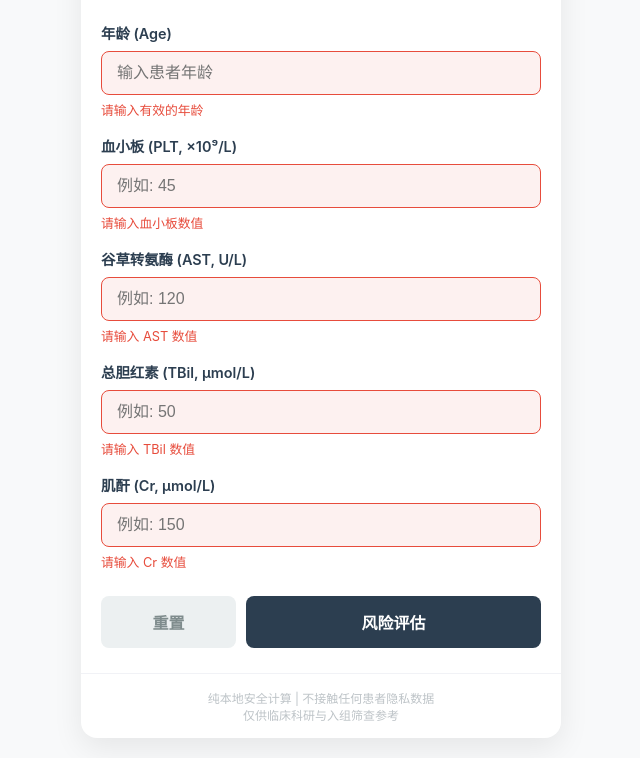
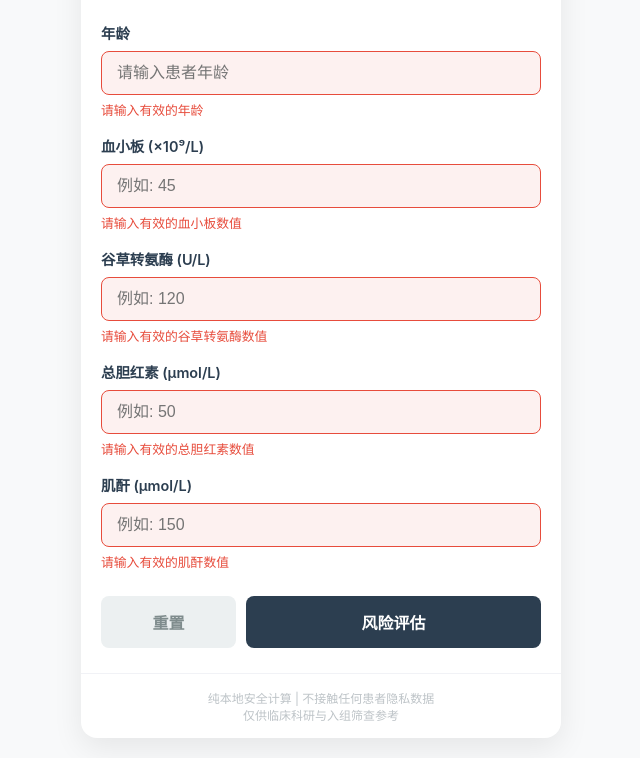
Before and after one commit to CYY622/Rickettsia-predictor, a plain HTML site: page index.html in a window 1280 px wide. Both pictures are taken after a click on the button "风险评估". Shown: the part 123-881 px from the top of the page, without its empty margins (319-959 px from the left). Drawn offline with Linux system fonts and the light colour scheme.

Commit message:
Update index.html

```diff
--- a/index.html
+++ b/index.html
@@ -3,7 +3,7 @@
 <head>
     <meta charset="UTF-8">
     <meta name="viewport" content="width=device-width, initial-scale=1.0, maximum-scale=1.0, user-scalable=no">
-    <title>Severe rickettsia-predictor</title>
+    <title>立克次体病风险预测模型</title>
     <style>
         :root {
             --primary-color: #2c3e50;
@@ -38,7 +38,7 @@
         }
         .header h1 {
             margin: 0;
-            font-size: 1.35rem; /* 调整为适合中文的大小 */
+            font-size: 1.35rem;
             letter-spacing: 1px;
         }
         .header p {
@@ -172,42 +172,42 @@
 
     <div class="form-body">
         <div class="input-group">
-            <label>年龄 (Age)</label>
+            <label>年龄</label>
             <div class="input-wrapper" id="wrap-age">
-                <input type="number" id="val-age" placeholder="输入患者年龄" min="0" step="1">
+                <input type="number" id="val-age" placeholder="请输入患者年龄" min="0" step="1">
                 <div class="error-msg" id="err-age">请输入有效的年龄</div>
             </div>
         </div>
 
         <div class="input-group">
-            <label>血小板 (PLT, ×10⁹/L)</label>
+            <label>血小板 (×10⁹/L)</label>
             <div class="input-wrapper" id="wrap-plt">
                 <input type="number" id="val-plt" placeholder="例如: 45" min="0" step="1">
-                <div class="error-msg" id="err-plt">请输入血小板数值</div>
+                <div class="error-msg" id="err-plt">请输入有效的血小板数值</div>
             </div>
         </div>
 
         <div class="input-group">
-            <label>谷草转氨酶 (AST, U/L)</label>
+            <label>谷草转氨酶 (U/L)</label>
             <div class="input-wrapper" id="wrap-ast">
                 <input type="number" id="val-ast" placeholder="例如: 120" min="0" step="0.1">
-                <div class="error-msg" id="err-ast">请输入 AST 数值</div>
+                <div class="error-msg" id="err-ast">请输入有效的谷草转氨酶数值</div>
             </div>
         </div>
 
         <div class="input-group">
-            <label>总胆红素 (TBil, μmol/L)</label>
+            <label>总胆红素 (μmol/L)</label>
             <div class="input-wrapper" id="wrap-tbil">
                 <input type="number" id="val-tbil" placeholder="例如: 50" min="0" step="0.1">
-                <div class="error-msg" id="err-tbil">请输入 TBil 数值</div>
+                <div class="error-msg" id="err-tbil">请输入有效的总胆红素数值</div>
             </div>
         </div>
 
         <div class="input-group">
-            <label>肌酐 (Cr, μmol/L)</label>
+            <label>肌酐 (μmol/L)</label>
             <div class="input-wrapper" id="wrap-cr">
                 <input type="number" id="val-cr" placeholder="例如: 150" min="0" step="0.1">
-                <div class="error-msg" id="err-cr">请输入 Cr 数值</div>
+                <div class="error-msg" id="err-cr">请输入有效的肌酐数值</div>
             </div>
         </div>
 
@@ -217,7 +217,7 @@
         </div>
 
         <div id="result-box">
-            <div class="prob-title">Sepsis 发生概率</div>
+            <div class="prob-title">脓毒血症发生概率</div>
             <div class="prob-value" id="prob-display">0.0%</div>
             <div class="clinical-advice" id="advice-display"></div>
         </div>
@@ -266,7 +266,7 @@
 
         if (hasError) return;
 
-        // 底层模型回归公式
+        // 底层回归模型数学公式 (代码内部变量不影响界面显示)
         const Z = 0.922435
                 + (0.029720 * data.age)
                 - (0.047621 * data.plt)
@@ -284,7 +284,7 @@
         resultBox.style.display = 'block';
         probDisplay.innerText = probPercent + '%';
 
-        // 核心临床分层逻辑
+        // 核心临床分层与科研留样决策逻辑（全中文规范版）
         if (P >= 0.80) {
             resultBox.style.backgroundColor = '#ffeaa7';
             resultBox.style.border = '2px solid #e17055';
@@ -292,9 +292,9 @@
             resultBox.style.color = '#d63031';
 
             if (data.plt <= 50) {
-                adviceDisplay.innerHTML = '🚨 极高危预警 (典型 Phenotype 3 特征)<br><br>【入组决策】<br>Sepsis 风险极高，且伴随重度血小板消耗，符合内皮崩解极危重表型。<br><br>👉 <strong>强烈建议立即启动 PBMC 及血浆留样流程，锁定多组学核心研究对象！</strong>';
+                adviceDisplay.innerHTML = '🚨 极高危预警 (典型表型 3 特征)<br><br>【入组决策】<br>脓毒血症风险极高，且伴随重度血小板消耗，符合内皮崩解极危重表型。<br><br>👉 <strong>强烈建议立即启动 PBMC 及血浆留样流程，锁定多组学核心研究对象！</strong>';
             } else {
-                adviceDisplay.innerHTML = '🚨 极高危预警 (多脏器受损驱动)<br><br>【入组决策】<br>综合脏器衰竭风险极高，虽非典型 Phenotype 3，但具有极高的科研价值。<br><br>👉 <strong>建议立即进行 PBMC留样，作为极危重组别的重要对照。</strong>';
+                adviceDisplay.innerHTML = '🚨 极高危预警 (多脏器受损驱动)<br><br>【入组决策】<br>综合脏器衰竭风险极高，虽非典型表型 3，但具有极高的科研价值。<br><br>👉 <strong>建议立即进行 PBMC留样，作为极危重组别的重要对照。</strong>';
             }
         }
         else if (P >= 0.50 || data.plt <= 100) {
@@ -302,14 +302,14 @@
             resultBox.style.border = '2px solid #e17055';
             probDisplay.style.color = '#2d3436';
             resultBox.style.color = '#2d3436';
-            adviceDisplay.innerHTML = '⚠️ 中高危预警 (倾向 Phenotype 2 进展期)<br><br>【入组决策】<br>患者正处于脏器受损进展期或重度血小板消耗边缘。<br><br>👉 <strong>建议密切关注指标动态，可酌情留取 PBMC样本作为疾病演变过程的中间态队列样本。</strong>';
+            adviceDisplay.innerHTML = '⚠️ 中高危预警 (倾向表型 2 进展期)<br><br>【入组决策】<br>患者正处于脏器受损进展期或重度血小板消耗边缘。<br><br>👉 <strong>建议密切关注指标动态，可酌情留取 PBMC样本作为疾病演变过程的中间态队列样本。</strong>';
         }
         else {
             resultBox.style.backgroundColor = '#55efc4';
             resultBox.style.border = '2px solid #00b894';
             probDisplay.style.color = '#2d3436';
             resultBox.style.color = '#2d3436';
-            adviceDisplay.innerHTML = '✅ 低危评估 (符合 Phenotype 1 特征)<br><br>【入组决策】<br>病情相对稳定，尚未出现重度多脏器受损趋势。<br><br>👉 <strong>暂不作为极危重机制研究的首选靶向对象，不强制要求留取特异性标本。</strong>';
+            adviceDisplay.innerHTML = '✅ 低危评估 (符合 表型 1 特征)<br><br>【入组决策】<br>病情相对稳定，尚未出现重度多脏器受损趋势。<br><br>👉 <strong>暂不作为极危重机制研究的首选靶向对象，不强制要求留取特异性标本。</strong>';
         }
     }
 </script>
```
